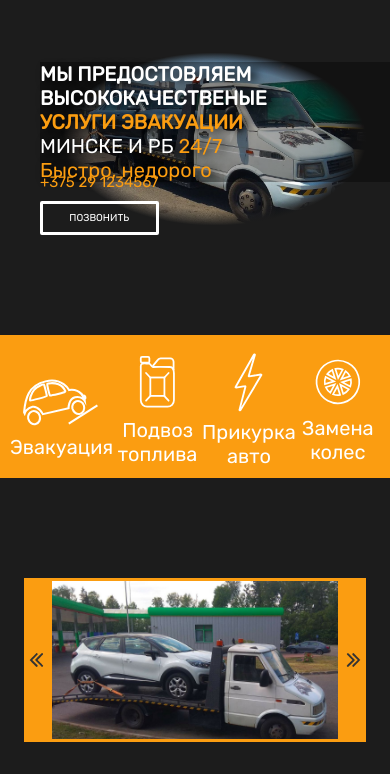
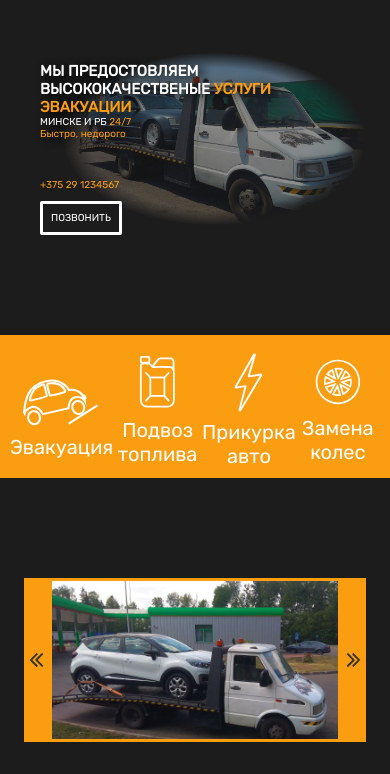
Before and after one commit to taofi/taofi.github.io, a plain HTML site: page html/main.html in a window 390 px wide. Shown: the part 28-802 px from the top of the page. Drawn offline with Linux system fonts and the light colour scheme.

Commit message:
main img

```diff
--- a/css/main.css
+++ b/css/main.css
@@ -174,16 +174,12 @@ a:active{
     background: radial-gradient(50.88% 47.54% at 50.00% 50.00%, rgba(0, 0, 0, 0.00) 70%, #1C1C1C 85%);
 }
 
-
-
-
-
 .infoFB h3{
     width: 80%;
 }
 
 .infoFB{
-    background-color: rgba(0, 0, 0, 0.352);
+
     margin-left: max(5%, 40px);
     text-shadow: 5px 2px 10px #000;
     position: absolute;
@@ -214,6 +210,7 @@ a:active{
     }
 }
 @media screen and (max-width: 500px){
+    #picBlock img{opacity: 0.7;}
     .infoFB h3{
         width: 85%;
     }
@@ -228,7 +225,8 @@ a:active{
         font-size: 15px;
     }
 }
-@media screen and (max-width: 320px) {
+@media screen and (max-width: 400px) {
+    #picBlock img{opacity: 0.5;}
     .infoFB h3{
         font-size: 15px;
     }
```
